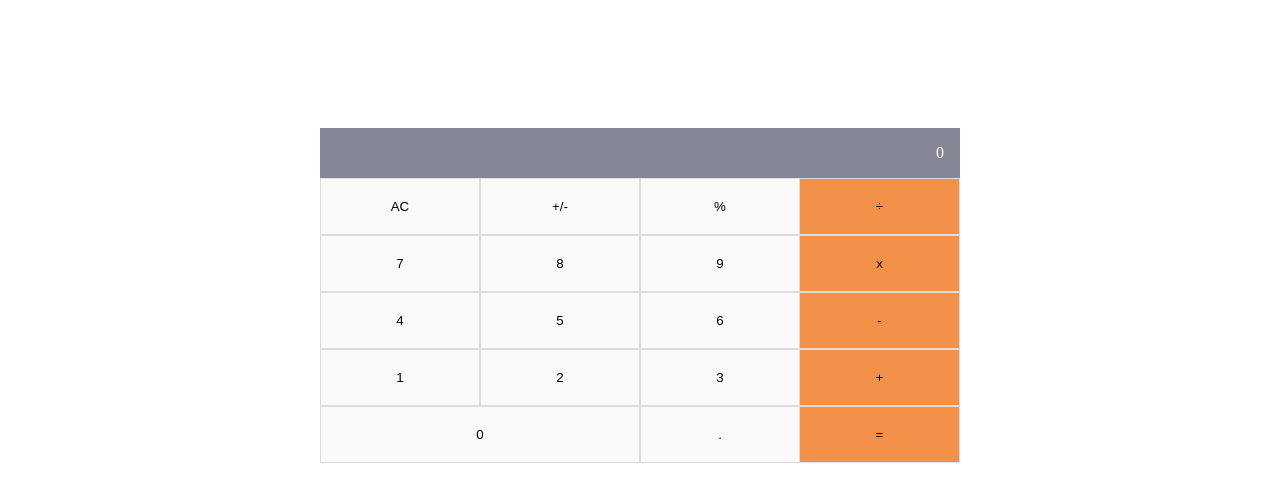
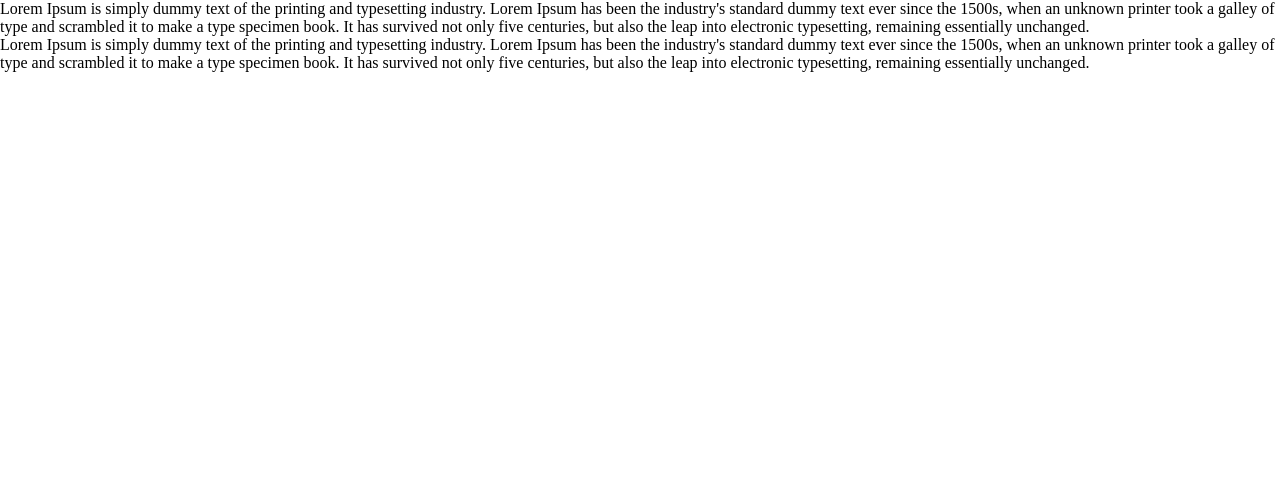
Before and after one commit to Felix45/math-magicians, a React (Create React App) app: page / in a window 1280 px wide. Shown: the top 502 px of the page. Built offline with nearby package versions, Linux system fonts and the light colour scheme.

Commit message:
Add application pages and routes

```diff
--- a/src/App.js
+++ b/src/App.js
@@ -1,5 +1,8 @@
 import React from 'react';
+import { BrowserRouter, Routes, Route } from 'react-router-dom';
 import Calculator from './components/Calculator';
+import Home from './pages/Home';
+import Quote from './pages/Quote';
 
 class App extends React.Component {
   constructor(props) {
@@ -9,9 +12,13 @@ class App extends React.Component {
 
   render() {
     return (
-      <div className="container">
-        <Calculator />
-      </div>
+      <BrowserRouter>
+        <Routes>
+          <Route exact path="/" element={<Home />} />
+          <Route path="/calculator" element={<Calculator />} />
+          <Route path="/quotes" element={<Quote />} />
+        </Routes>
+      </BrowserRouter>
     );
   }
 }
--- a/src/components/Calculator.js
+++ b/src/components/Calculator.js
@@ -14,16 +14,19 @@ const Calculator = () => {
   };
 
   return (
-    <div className="d-flex flex-column calculator">
-      <Result total={total} next={next} operation={operation} />
-      <div className="d-flex calculator-btns">
-        {
+    <div className="container">
+      <div className="d-flex flex-column calculator">
+        <Result total={total} next={next} operation={operation} />
+        <div className="d-flex calculator-btns">
+          {
           buttons.map((text) => (
             <Button key={text.toString()} text={text} handleCalc={handleCalc} />
           ))
         }
+        </div>
       </div>
     </div>
+
   );
 };
 
--- /dev/null
+++ b/src/pages/Home.js
@@ -0,0 +1,24 @@
+import React from 'react';
+
+const Home = () => (
+  <div className="about-us">
+    <p>
+      Lorem Ipsum is simply dummy text of the printing and typesetting industry.
+      Lorem Ipsum has been the industry&apos;s standard dummy text ever since the 1500s,
+      when an unknown printer took a galley of type and scrambled it to make a type specimen book.
+      It has survived not only five centuries, but also the leap into electronic typesetting,
+      remaining essentially unchanged.
+    </p>
+
+    <p>
+      Lorem Ipsum is simply dummy text of the printing and typesetting industry.
+      Lorem Ipsum has been the industry&apos;s standard dummy text ever since the 1500s,
+      when an unknown printer took a galley of type and scrambled it to make a type specimen book.
+      It has survived not only five centuries, but also the leap into electronic typesetting,
+      remaining essentially unchanged.
+    </p>
+
+  </div>
+);
+
+export default Home;
--- /dev/null
+++ b/src/pages/Quote.js
@@ -0,0 +1,33 @@
+import React from 'react';
+
+class Quote extends React.Component {
+  constructor(props) {
+    super(props);
+    this.state = {
+      todaysQuote: '',
+    };
+  }
+
+  componentDidMount() {
+    fetch('https://type.fit/api/quotes')
+      .then((response) => response.json())
+      .then((data) => {
+        const quoteNumber = Math.floor(Math.random() * data.length);
+        this.setState({
+          todaysQuote: data[quoteNumber],
+        });
+      });
+  }
+
+  render() {
+    const { todaysQuote } = this.state;
+    return (
+      <blockquote>
+        <p>{todaysQuote.text}</p>
+        <p>{todaysQuote.author}</p>
+      </blockquote>
+    );
+  }
+}
+
+export default Quote;
```
